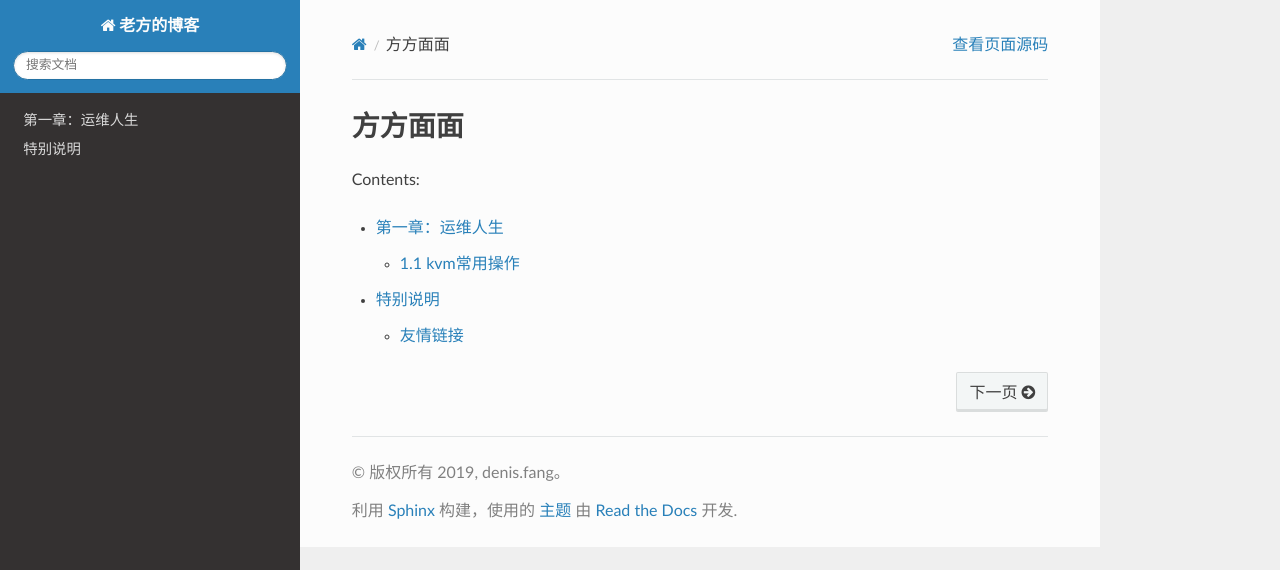
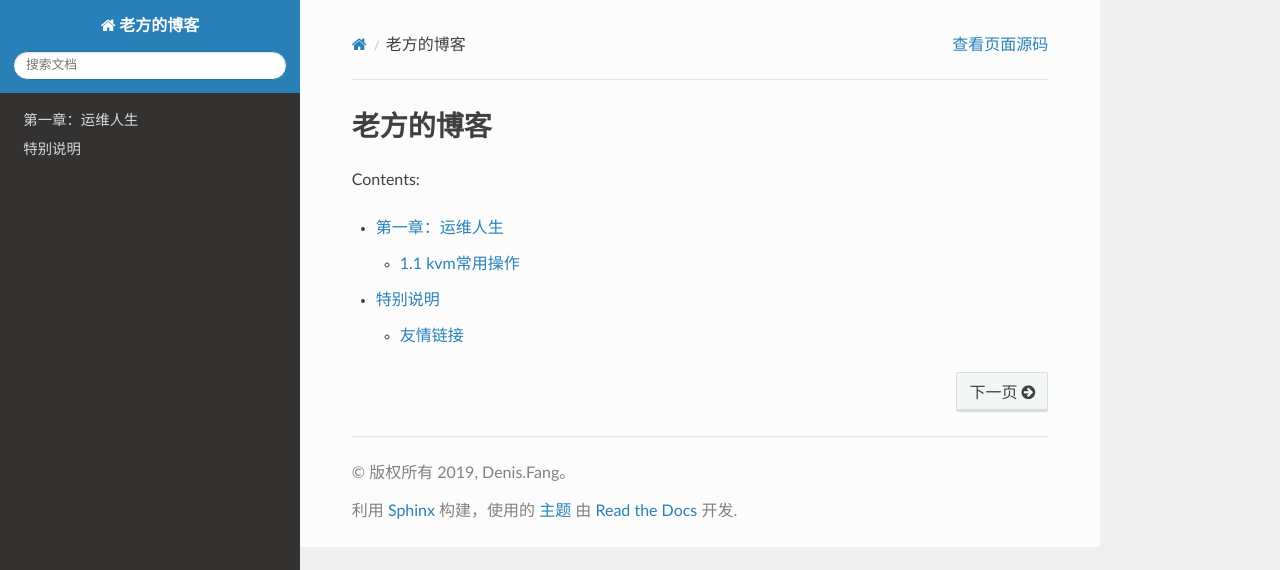
Before and after one commit to fz8770/FangBlog, a Sphinx documentation site: the page built from source/index.rst, in a window 1280 px wide. Shown: the top 570 px of the page. Built offline with Sphinx 7.4.7 and the Read the Docs theme 2.0.0, drawn with Linux system fonts in a browser that asks for light colours.

Commit message:
3 commit

```diff
--- a/source/conf.py
+++ b/source/conf.py
@@ -18,8 +18,8 @@ import sys
 # -- Project information -----------------------------------------------------
 
 project = '老方的博客'
-copyright = '2019, denis.fang'
-author = 'denis.fang'
+copyright = '2019, Denis.Fang'
+author = 'Denis.Fang'
 
 # The full version, including alpha/beta/rc tags
 release = '1.0'
--- a/source/index.rst
+++ b/source/index.rst
@@ -4,7 +4,7 @@
    contain the root `toctree` directive.
 
 ================================================
-方方面面
+老方的博客
 ================================================
 
 Contents:
@@ -13,6 +13,5 @@ Contents:
    :maxdepth: 2
    :glob:
 
-
    chapters/*
    thanks
```
